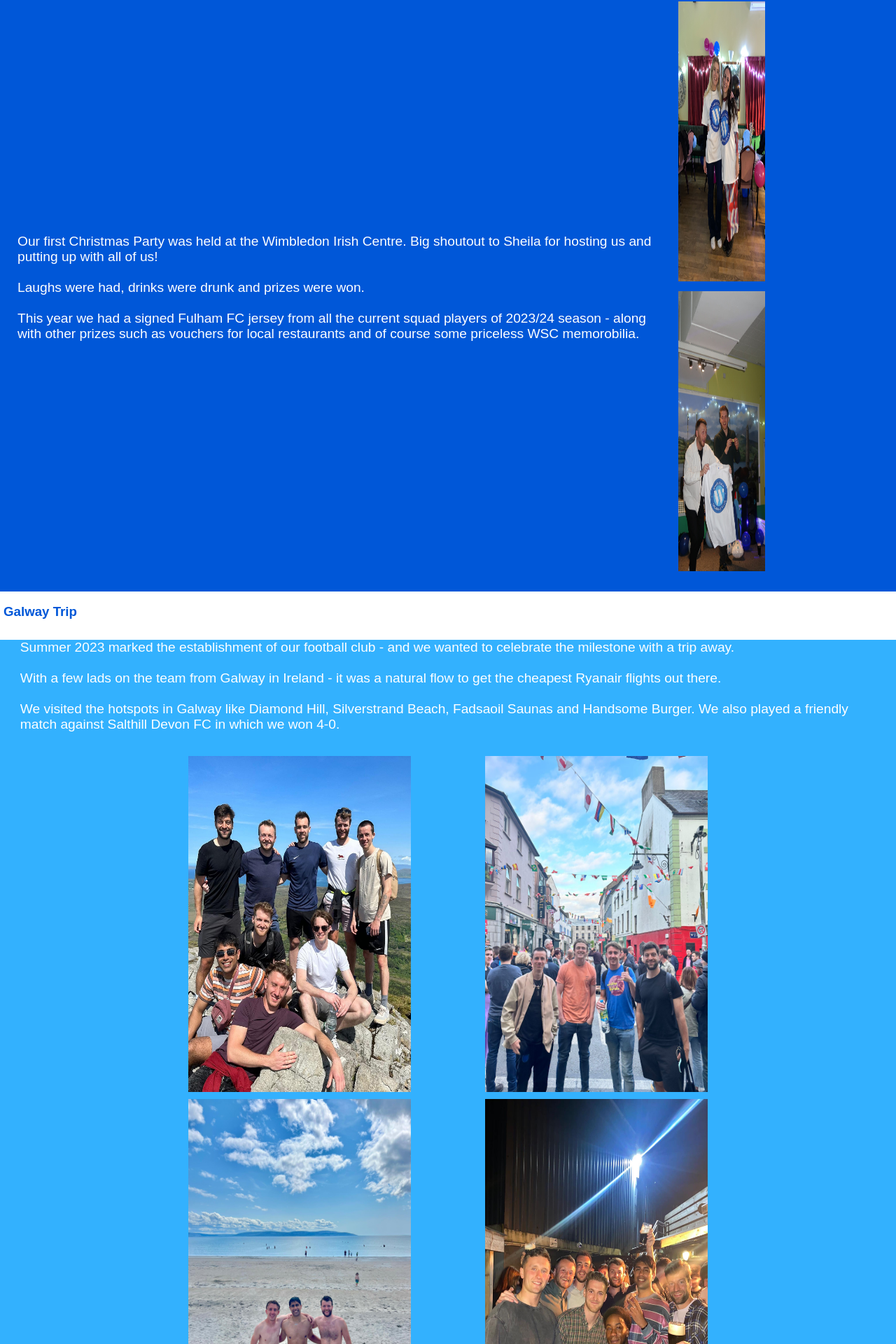
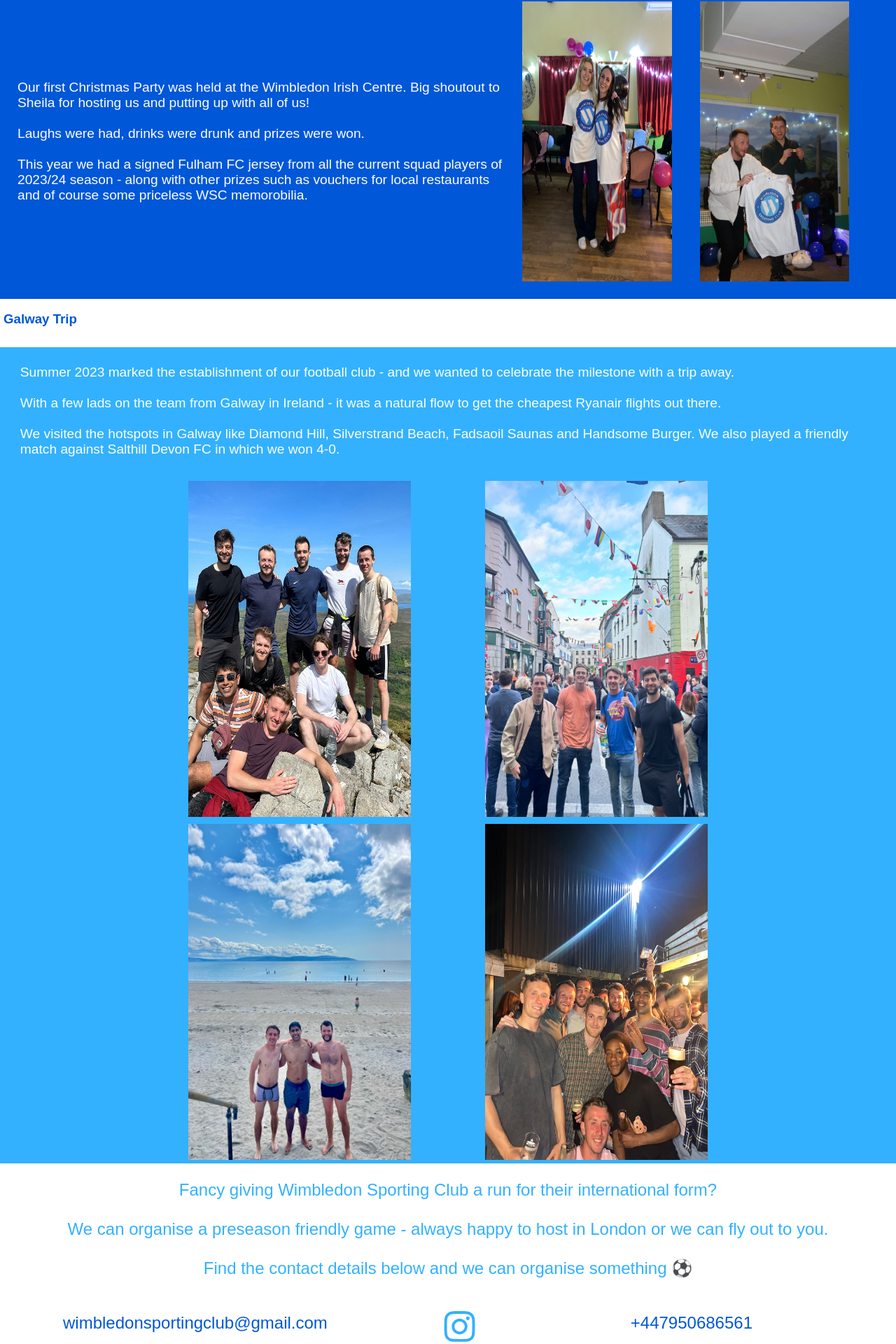
Before and after one commit to hasanshahid99/WSC-Site, a React (Create React App) app in the folder wimbledon-sporting-club/: page /social in a window 1280 px wide. Shown: the part 855-2775 px from the top of the page at 70% size. Built offline with nearby package versions, Linux system fonts and the light colour scheme; a web font is replaced by a local one.

Commit message:
sizing of christmas banner and little tweaks

```diff
--- a/wimbledon-sporting-club/src/App.scss
+++ b/wimbledon-sporting-club/src/App.scss
@@ -221,6 +221,7 @@ a {
 .banner3 p {
   font-size: 1.2rem;
   margin: 1.8rem;
+  padding-top: 25px;
 }
 #map {
   border: solid 1px transparent;
@@ -335,7 +336,10 @@ th {
   display: block;
   margin: 0px 0; /* Center the image horizontally */
 }
-
+.christmas-img-container {
+  display: flex;
+  width: 110%;
+}
 .bnr-scl {
   padding: 20px;
 }
@@ -371,6 +375,7 @@ margin: 5px 20px;
 }
 
 .international {
+  font-size: 1.5rem;
   text-align: center;
   color: $secondary-color
 }
@@ -414,7 +419,11 @@ margin: 5px 20px;
 
 
   /* Media Query for Small Screens */
-
+  @media only screen and (max-width: 920px) {
+    .bnr-scl {
+      display: block;
+    }
+  }
   @media only screen and (max-width: 768px) {
     .navbar {
       justify-content: flex-start;
@@ -491,7 +500,7 @@ margin: 5px 20px;
   }
   .social-pics {
     width: 50%;
-    margin: 5px 0;
+    margin: 5px 0px;
   }
   .christmas-img-container {
     display: flex;
@@ -503,7 +512,7 @@ margin: 5px 20px;
 
   }
   .banner3 img {
-    width: 100%;
+    width: 90%;
   }
   .specs {
     font-size: 0.8em;
```
